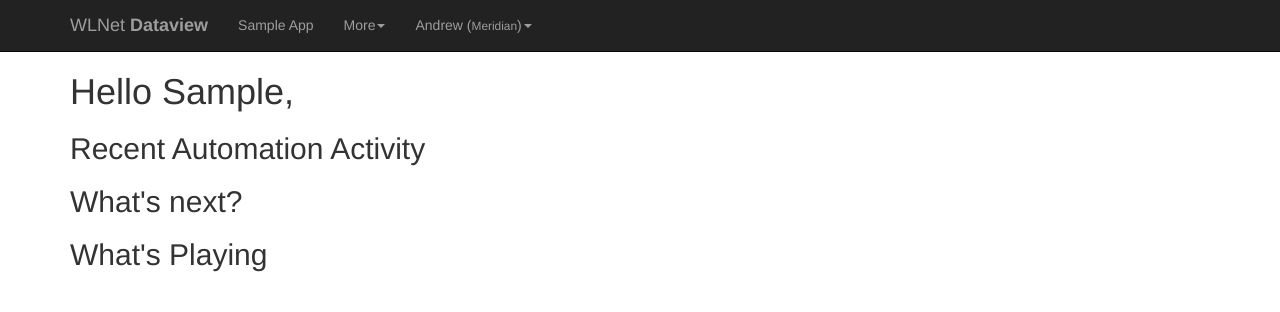
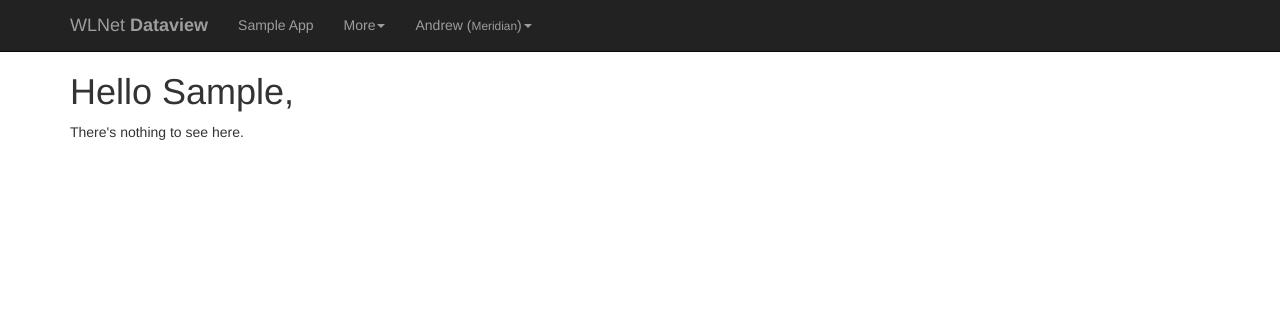
Before and after one commit to wl-net/dataview, a Django app: template portal/templates/portal/index.html in a window 1280 px wide. Shown: the top 312 px of the page. Run offline with Django 3.2, Linux system fonts and the light colour scheme; tables that the repository leaves empty hold one stand-in row (values such as "Sample post"); the template is opened without the code that fills it: values that come from a table or form of the project are taken from there, most other values are stand-ins (such as "Sample title", 1, 10 or a date in 2020); some libraries are stand-ins or nearby versions.

Commit message:
Replace with nothing

```diff
--- a/portal/templates/portal/index.html
+++ b/portal/templates/portal/index.html
@@ -2,9 +2,5 @@
 {% block content %}
 <h1>Hello {{portal_current_user.first_name}},</h1>
 
-<h2>Recent Automation Activity</h2>
-
-<h2>What's next?</h2>
-
-<h2>What's Playing</h2>
+There's nothing to see here.
 {% endblock %}
```
